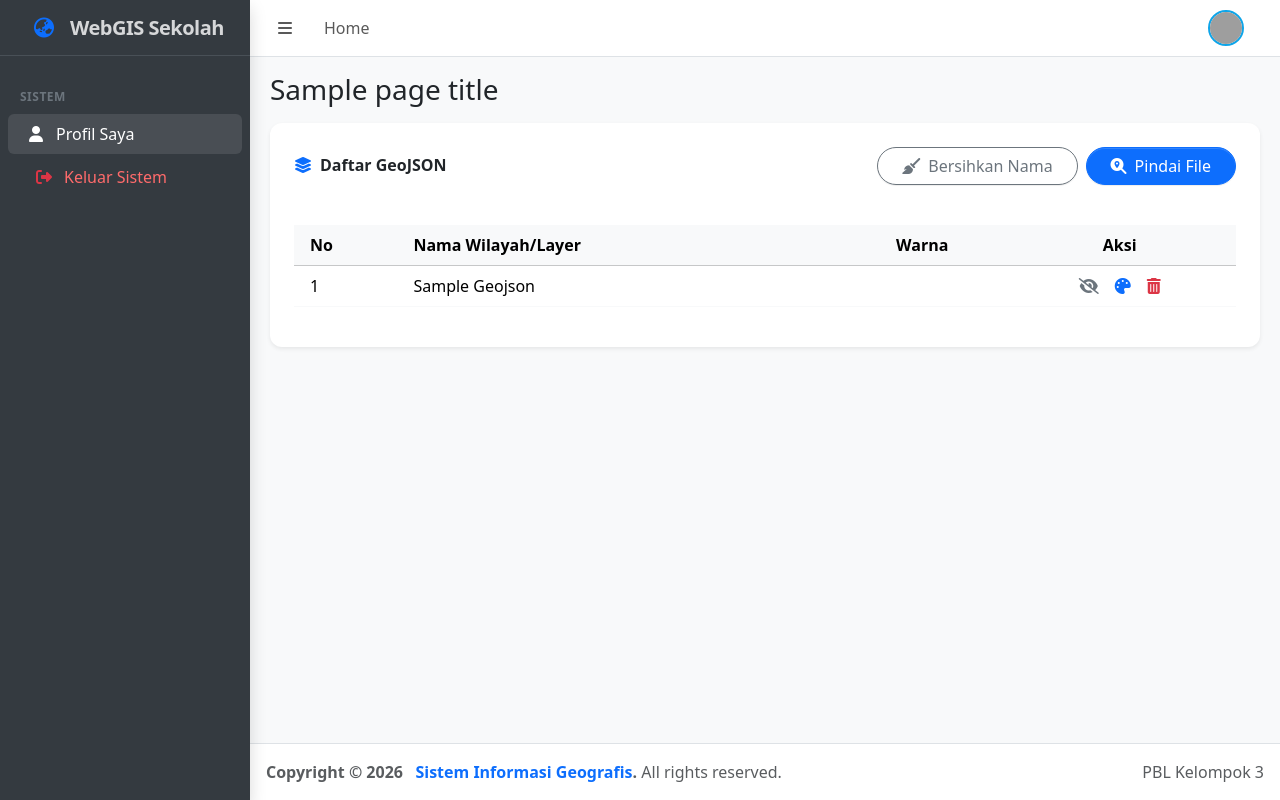
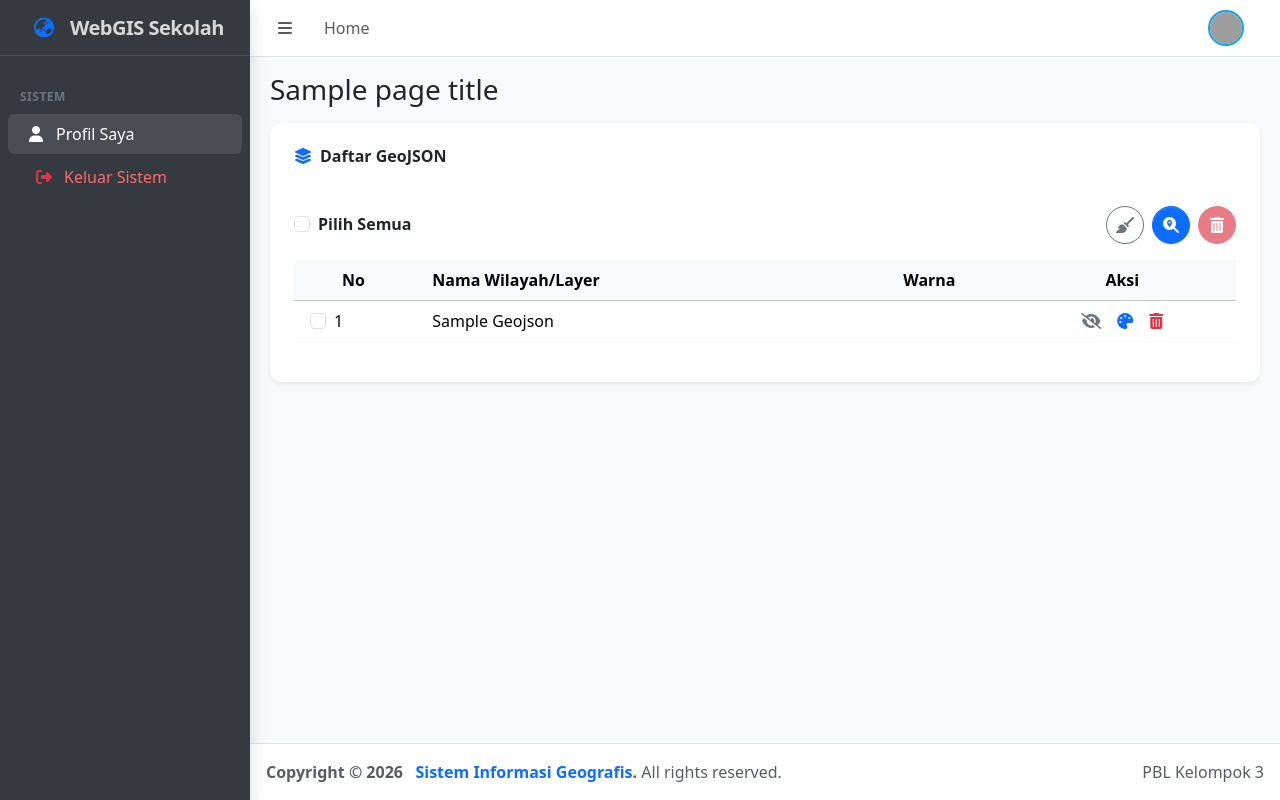
Before and after one commit to muhammadsyaiful2601/pbl-kelompok-3, a CodeIgniter 4 app: the page made by app/Views/superadmin/geojson/index.php in a window 1280 px wide. Run offline with PHP 8.4 and a stand-in for CodeIgniter, Linux system fonts and the light colour scheme; the template is opened without the code that fills it: most values are stand-ins (such as "Sample title", 1, 10 or a date in 2020); data that the repository does not hold is empty; some libraries are stand-ins or nearby versions; grey boxes are pictures that could not be loaded.

Commit message:
penambahan ui di halaman geojson

```diff
--- a/app/Config/Routes.php
+++ b/app/Config/Routes.php
@@ -46,4 +46,5 @@ $routes->group('superadmin', function ($routes) {
     $routes->post('geojson/update/(:num)', 'Superadmin\Geojson::update/$1');
     $routes->get('geojson/toggle/(:num)', 'Superadmin\Geojson::toggle/$1');
     $routes->get('geojson/hapus/(:num)', 'Superadmin\Geojson::hapus/$1');
+    $routes->post('geojson/hapus-multiple', 'Superadmin\Geojson::hapus_multiple');
 });
--- a/app/Views/superadmin/geojson/index.php
+++ b/app/Views/superadmin/geojson/index.php
@@ -7,14 +7,6 @@
             <div class="card-header bg-transparent border-0 pt-4 px-4">
                 <div class="d-flex justify-content-between align-items-center flex-wrap gap-2">
                     <h6 class="fw-bold mb-0"><i class="fa-solid fa-layer-group text-primary me-2"></i>Daftar GeoJSON</h6>
-                    <div class="d-flex gap-2">
-                        <a href="<?= base_url('superadmin/geojson/clean') ?>" class="btn btn-outline-secondary rounded-pill px-4">
-                            <i class="fa-solid fa-broom me-2"></i>Bersihkan Nama
-                        </a>
-                        <a href="<?= base_url('superadmin/geojson/scan') ?>" class="btn btn-primary rounded-pill px-4">
-                            <i class="fa-solid fa-magnifying-glass-location me-2"></i>Pindai File
-                        </a>
-                    </div>
                 </div>
             </div>
             <div class="card-body p-4">
@@ -32,11 +24,32 @@
                     </div>
                 <?php endif; ?>
 
+                <div class="d-flex justify-content-between align-items-center mb-3">
+                    <div class="form-check">
+                        <input type="checkbox" class="form-check-input" id="checkAll">
+                        <label class="form-check-label fw-semibold" for="checkAll">Pilih Semua</label>
+                    </div>
+                    <div class="d-flex gap-2 align-items-center">
+                        <a href="<?= base_url('superadmin/geojson/clean') ?>" class="btn btn-outline-secondary rounded-circle d-flex align-items-center justify-content-center" style="width: 38px; height: 38px;" title="Bersihkan Nama">
+                            <i class="fa-solid fa-broom"></i>
+                        </a>
+                        <a href="<?= base_url('superadmin/geojson/scan') ?>" class="btn btn-primary rounded-circle d-flex align-items-center justify-content-center" style="width: 38px; height: 38px;" title="Pindai File">
+                            <i class="fa-solid fa-magnifying-glass-location"></i>
+                        </a>
+                        <button type="button" class="btn btn-danger rounded-circle d-flex align-items-center justify-content-center" style="width: 38px; height: 38px;" id="btnHapusMultiple" disabled title="Hapus yang Dipilih">
+                            <i class="fa-solid fa-trash-can"></i>
+                        </button>
+                    </div>
+                </div>
+
+                <form id="formHapusMultiple" action="<?= base_url('superadmin/geojson/hapus-multiple') ?>" method="post">
+                    <?= csrf_field() ?>
                     <div class="table-responsive">
                         <table class="table table-hover align-middle border-light" style="border-bottom: 1px solid #f1f5f9;">
                             <thead class="table-light">
                                 <tr>
-                                <th class="ps-3">No</th>
+                                    <th class="ps-3" style="width: 40px;">&nbsp;</th>
+                                    <th>No</th>
                                     <th>Nama Wilayah/Layer</th>
                                     <th class="text-center">Warna</th>
                                     <th class="text-center">Aksi</th>
@@ -46,7 +59,10 @@
                                 <?php $no = 1;
                                 foreach ($geojsons as $gj) : ?>
                                     <tr class="border-bottom border-light">
-                                    <td class="ps-3"><?= $no++ ?></td>
+                                        <td class="ps-3">
+                                            <input type="checkbox" class="form-check-input check-row" name="ids[]" value="<?= $gj['id_geojson'] ?>">
+                                        </td>
+                                        <td class="ps-0"><?= $no++ ?></td>
                                         <td><span class="text-capitalize" style="font-weight: 500;"><?= $gj['nama_geojson'] ?></span></td>
                                         <td class="text-center">
                                             <div class="d-flex align-items-center justify-content-center">
@@ -71,7 +87,7 @@
                                 <?php endforeach; ?>
                                 <?php if (empty($geojsons)) : ?>
                                     <tr>
-                                    <td colspan="4" class="text-center py-5 text-muted">
+                                        <td colspan="5" class="text-center py-5 text-muted">
                                             <i class="fa-solid fa-folder-open fs-1 opacity-25 mb-3 d-block"></i>
                                             Belum ada data GeoJSON terdaftar. Klik <strong>Pindai File Lokal</strong> untuk mengimpor dari <code>assets/geojson/</code>.
                                         </td>
@@ -80,8 +96,46 @@
                             </tbody>
                         </table>
                     </div>
+                </form>
             </div>
         </div>
     </div>
 </div>
+
+<script>
+    document.addEventListener('DOMContentLoaded', function() {
+        const checkAll = document.getElementById('checkAll');
+        const checkRows = document.querySelectorAll('.check-row');
+        const btnHapusMultiple = document.getElementById('btnHapusMultiple');
+        const formHapusMultiple = document.getElementById('formHapusMultiple');
+
+        function updateCheckAllState() {
+            const total = checkRows.length;
+            const checked = document.querySelectorAll('.check-row:checked').length;
+            checkAll.checked = total > 0 && checked === total;
+            checkAll.indeterminate = checked > 0 && checked < total;
+            btnHapusMultiple.disabled = checked === 0;
+        }
+
+        checkAll.addEventListener('change', function() {
+            checkRows.forEach(function(row) {
+                row.checked = checkAll.checked;
+            });
+            updateCheckAllState();
+        });
+
+        checkRows.forEach(function(row) {
+            row.addEventListener('change', updateCheckAllState);
+        });
+
+        btnHapusMultiple.addEventListener('click', function() {
+            const checkedBoxes = document.querySelectorAll('.check-row:checked');
+            if (checkedBoxes.length > 0) {
+                if (confirm('Hapus ' + checkedBoxes.length + ' data GeoJSON yang dipilih dari sistem?')) {
+                    formHapusMultiple.submit();
+                }
+            }
+        });
+    });
+</script>
 <?= $this->endSection() ?>
```
Also changed, not shown: app/Controllers/Superadmin/Geojson.php (+24 -2 lines). Lines whose indentation alone changed are shown as unchanged.
